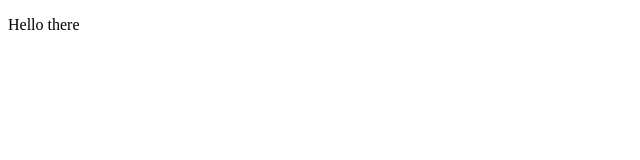
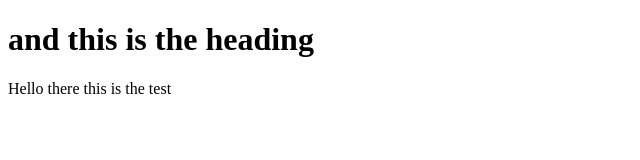
Before and after one commit to DariaIngatiuk/test, a plain HTML site: page index.html in a window 1280 px wide. Shown: the whole page, without its empty margins (0-640 px from the left). Drawn offline with Linux system fonts and the light colour scheme.

Commit message:
test changes

```diff
--- a/index.html
+++ b/index.html
@@ -8,7 +8,10 @@
 </head>
 <body>
 
-  <p>Hello there</p>
+    <h1>and this is the heading</h1>
+  <p>Hello there this is the test</p>
+
+
 
 </body>
 </html>
```
